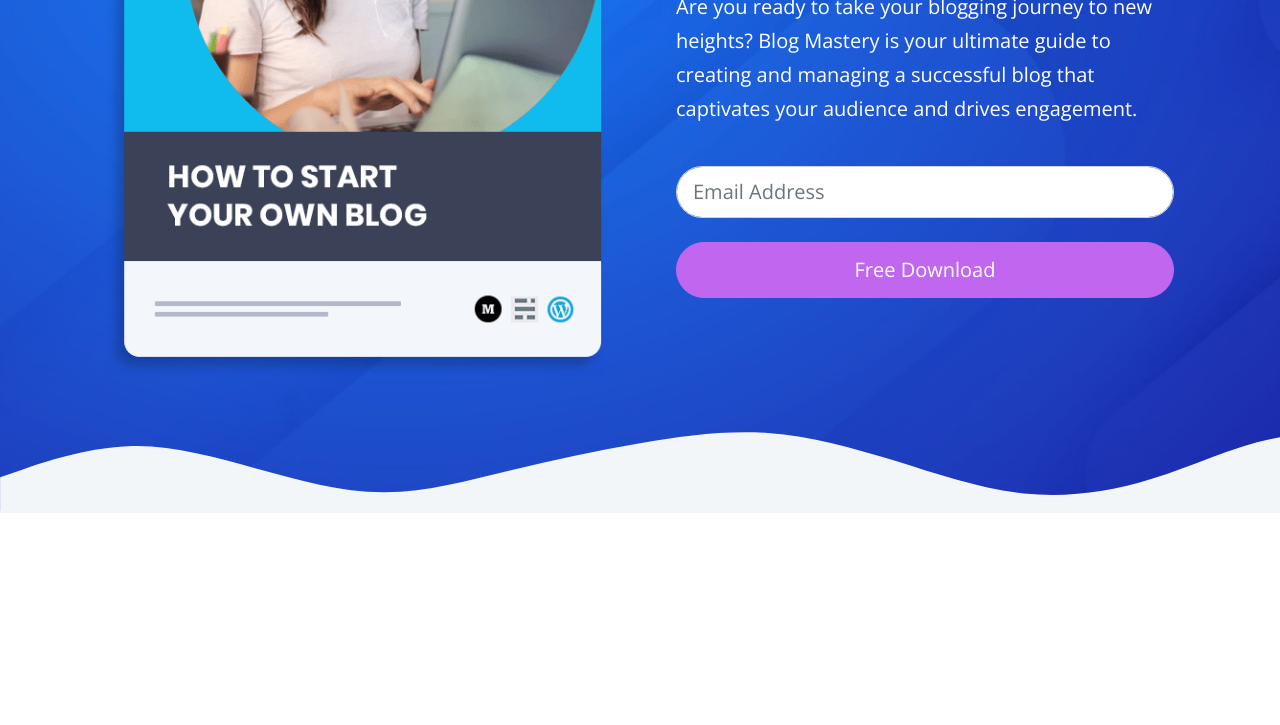
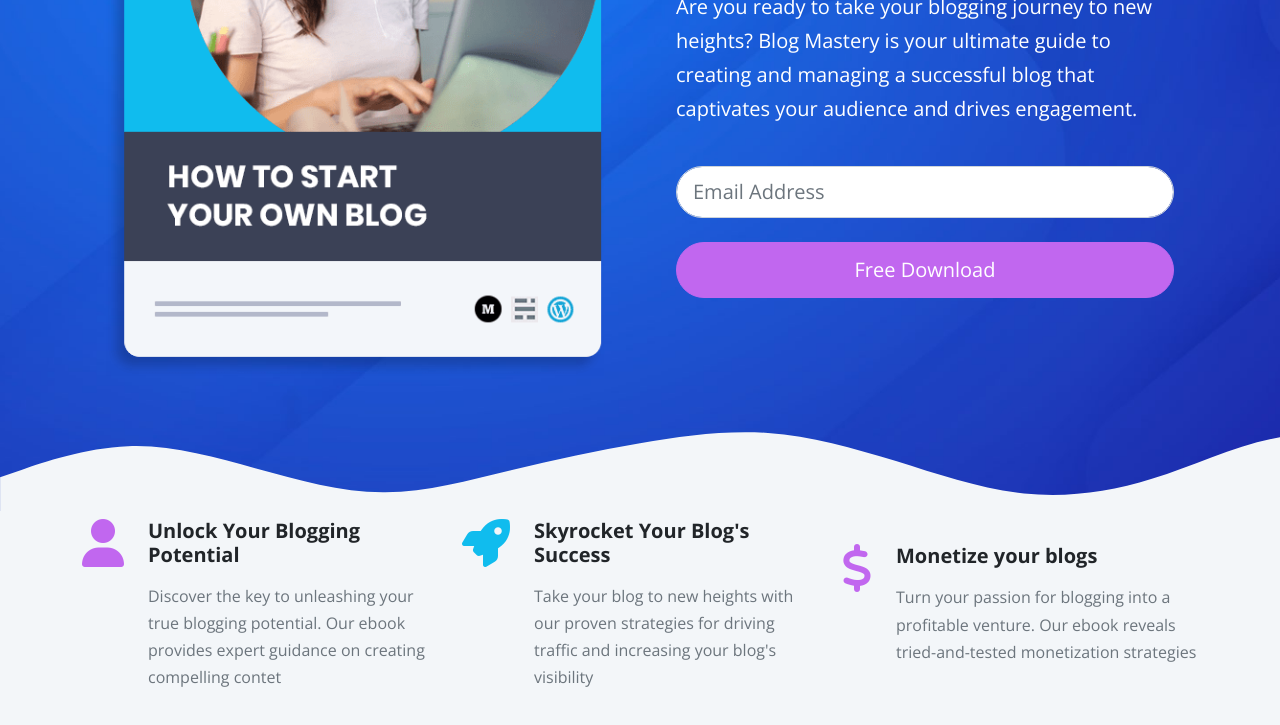
Before and after one commit to PedroMarcelino7/EbookWebsite, a website: page index.html in a window 1280 px wide. Shown: the part 433-1158 px from the top of the page. Before the commit the page ends 946 px from the top, so only its background shows below. Drawn offline with nearby package versions, Linux system fonts and the light colour scheme; files that its build step writes are made by us from their sources.

Commit message:
finishing section 1 (icons)

```diff
--- a/index.html
+++ b/index.html
@@ -107,6 +107,44 @@
     </svg>
   </header>
 
+  <!-- icons -->
+  <section class="icons bg-light pb-5 pt-2">
+    <div class="container-xl">
+      <div class="row hstack g-4">
+        <div class="col-md-4 d-flex gap-4">
+          <i class="fas fa-user fa-3x text-primary"></i>
+
+          <div>
+            <h5 class="fw-bold">Unlock Your Blogging Potential</h5>
+            <p class="text-muted">Discover the key to unleashing your true blogging potential. Our ebook provides expert
+              guidance on creating compelling contet</p>
+          </div>
+        </div>
+
+        <div class="col-md-4 d-flex gap-4">
+          <i class="fas fa-rocket fa-3x text-secondary"></i>
+
+          <div>
+            <h5 class="fw-bold">Skyrocket Your Blog's Success</h5>
+            <p class="text-muted">Take your blog to new heights with our proven strategies for driving traffic and
+              increasing your blog's visibility</p>
+          </div>
+        </div>
+
+        <div class="col-md-4 d-flex gap-4">
+          <i class="fas fa-dollar fa-3x text-primary"></i>
+
+          <div>
+            <h5 class="fw-bold">Monetize your blogs</h5>
+            <p class="text-muted">Turn your passion for blogging into a profitable venture. Our ebook reveals
+              tried-and-tested monetization strategies</p>
+          </div>
+        </div>
+      </div>
+    </div>
+  </section>
+
+
 
   <!-- boostrap script -->
   <script src="js/bootstrap.bundle.min.js"></script>
```
